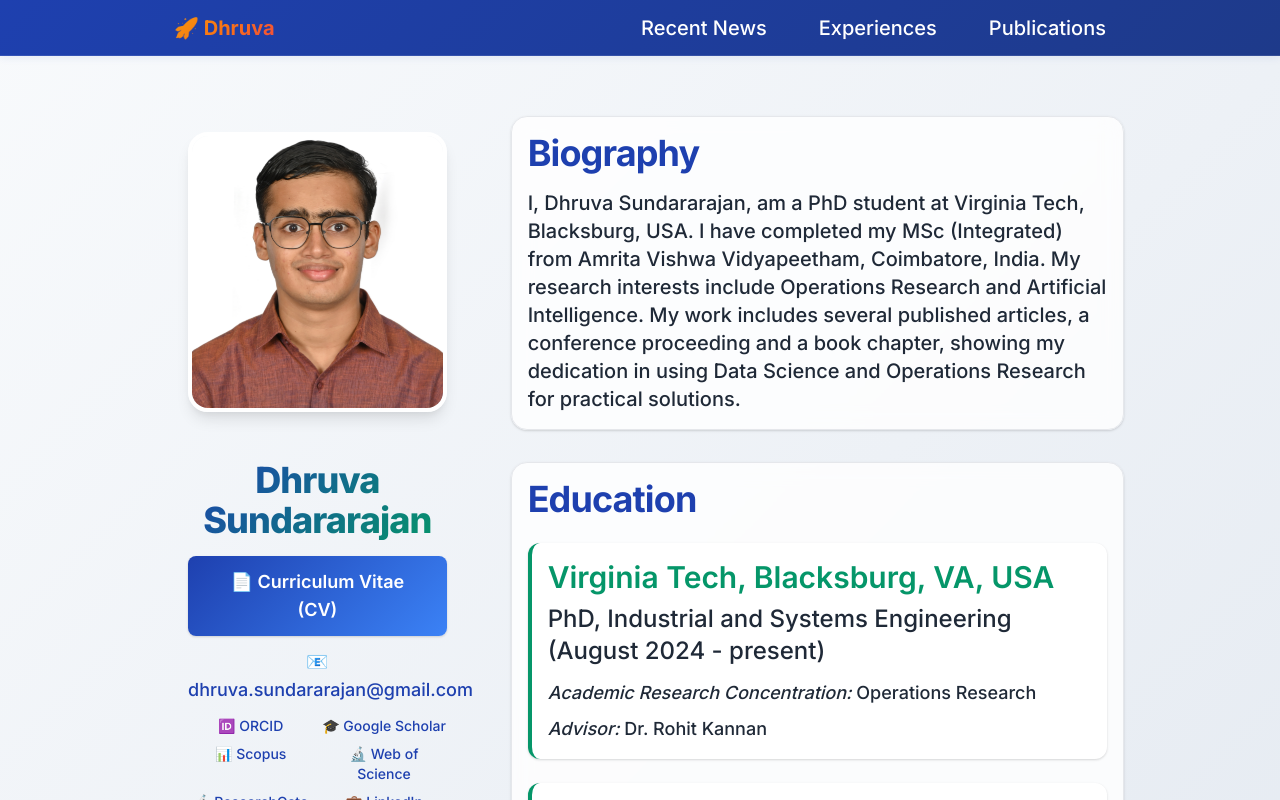
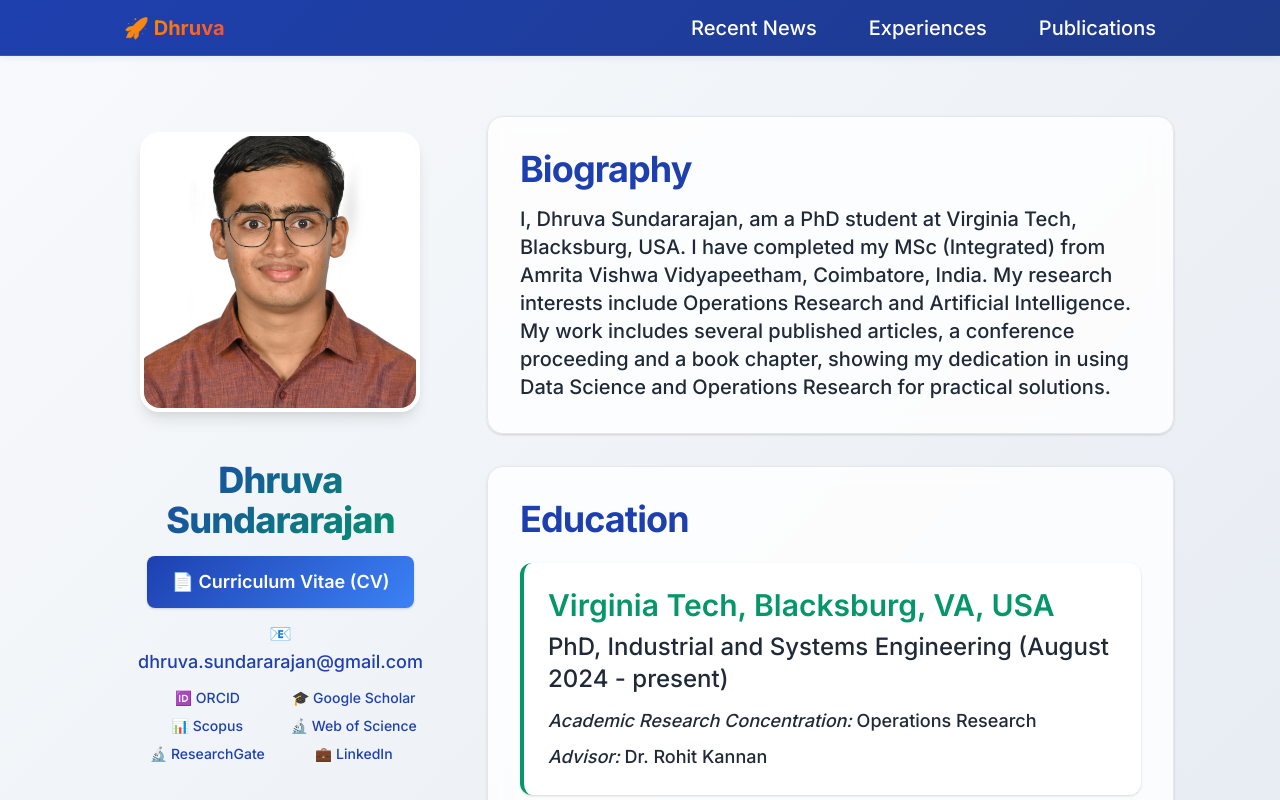
Before and after one commit to dhruva-sundararajan/dhruva-sundararajan.github.io, a React (Create React App) app: page / in a window 1280 px wide. Shown: the top 800 px of the page. Built offline with nearby package versions, Linux system fonts and the light colour scheme.

Commit message:
Update# Please enter the commit message for your changes. Lines starting

```diff
--- a/src/index.css
+++ b/src/index.css
@@ -57,7 +57,7 @@
   align-items: center;
   justify-content: space-between;
   min-height: 55px;
-  max-width: 1000px;
+  max-width: 1100px;
   margin: 0 auto;
   padding: 0 1.5rem;
 }
@@ -221,24 +221,11 @@
 }
 
 /* Cards and Sections */
-.section-card, .news-item, .publication-card, .experience-item {
-  padding: 1rem !important;
-}
-
-/* For main flex containers in sections, ensure top alignment */
-.flex,
-.flex-row,
-.flex-col,
-.flex.flex-col,
-.flex.flex-row,
-.flex.flex-col.lg\:flex-row {
-  align-items: flex-start !important;
-}
-
 .section-card {
   background: rgba(255, 255, 255, 0.8);
   backdrop-filter: blur(10px);
   border-radius: 16px;
+  padding: 2rem;
   margin: 1rem 0;
   box-shadow: var(--shadow-light);
   border: 1px solid var(--border-color);
@@ -448,15 +435,16 @@
 
 /* Content Spacing */
 .container {
-  max-width: 1000px;
+  max-width: 1100px;
   margin: 0 auto;
   padding-left: 1rem;
   padding-right: 1rem;
   padding-top: 100px !important;
 }
 
-@media (max-width: 1050px) {
-  .container, .nav-container nav {
+@media (max-width: 1150px) {
+  .container,
+  .nav-container nav {
     max-width: 100%;
     padding-left: 0.5rem;
     padding-right: 0.5rem;
@@ -583,7 +571,7 @@
   align-items: center;
   justify-content: space-between;
   min-height: 55px;
-  max-width: 1000px;
+  max-width: 1100px;
   margin: 0 auto;
   padding: 0 1.5rem;
 }
```
